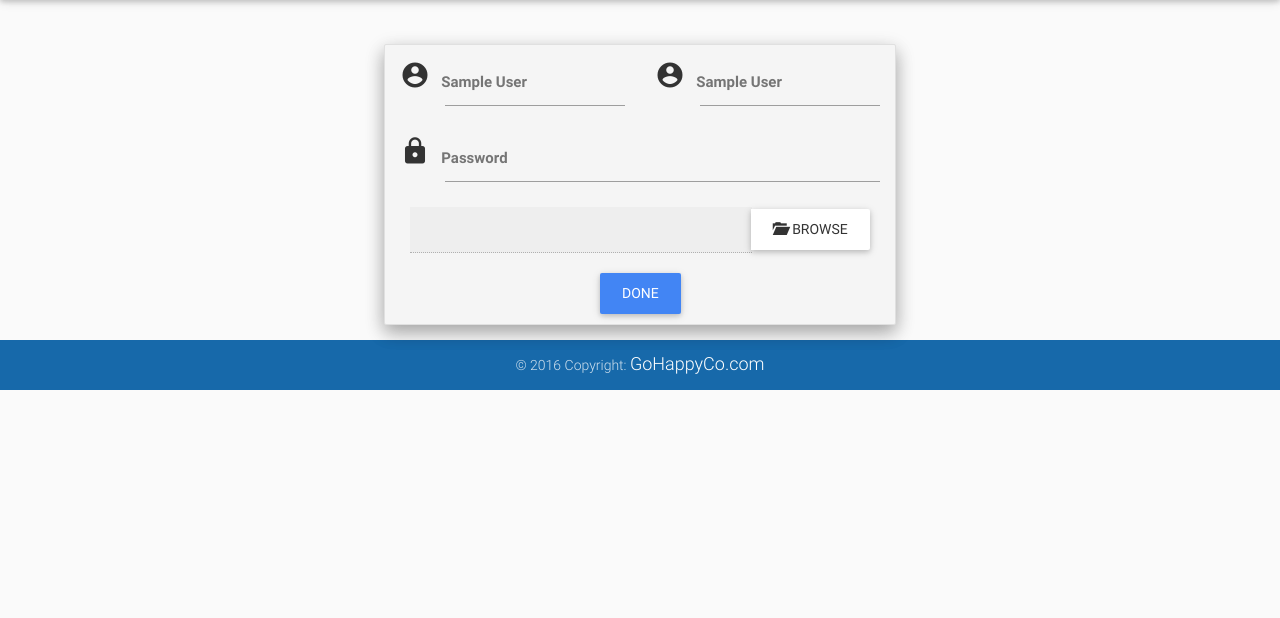
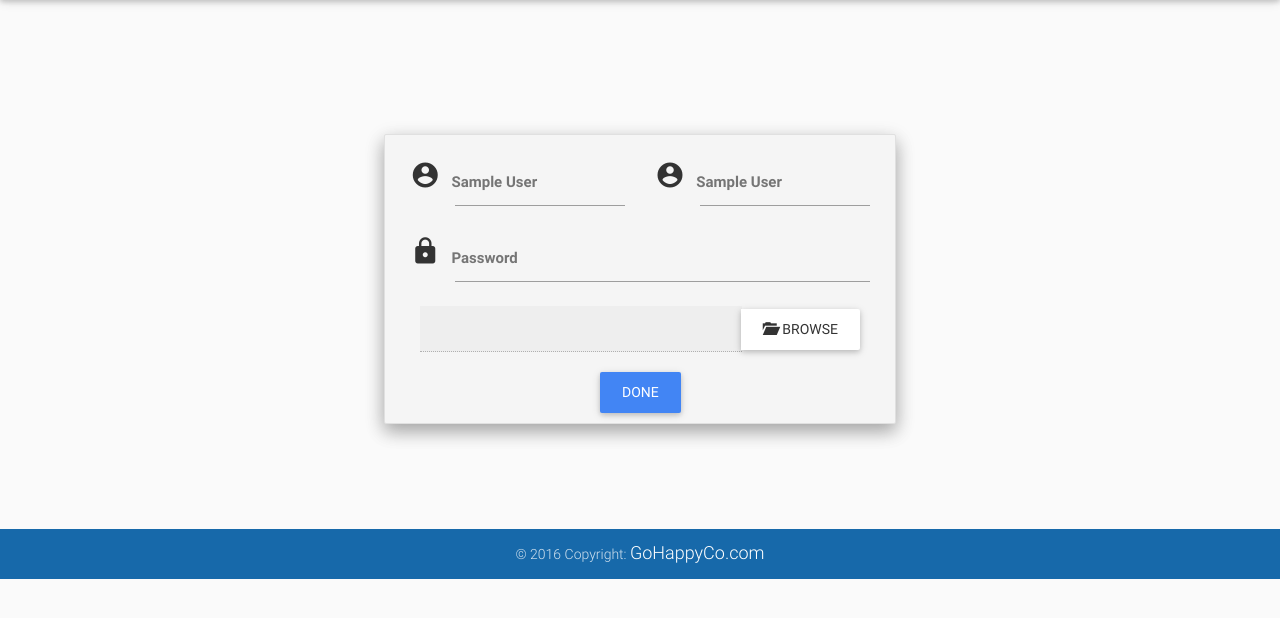
Before and after one commit to kazemnejad/gosocial, a Flask app: a page that uses gosocialserver/templates/editprofile.html in a window 1280 px wide. Shown: the part 114-732 px from the top of the page. Run offline with Flask 2, Linux system fonts and the light colour scheme; the visitor is signed in with stand-in values (Sample User, id 1); some libraries are stand-ins or nearby versions.

Commit message:
editprofile ui fix

```diff
--- a/gosocialserver/config_db.py
+++ b/gosocialserver/config_db.py
@@ -1,5 +1,5 @@
 db = {
     "user": "root",
-    "password": "m1m3a7e6",
+    "password": "poqoieeopoe",
     "database": "gosocial"
 }
--- a/gosocialserver/templates/editprofile.html
+++ b/gosocialserver/templates/editprofile.html
@@ -28,9 +28,14 @@
 <div class="space-30"></div>
 
 {% include 'navbar.html' %}
+
+<div class="space-30"></div>
+<div class="space-30"></div>
+<div class="space-30"></div>
+
 <div class="collection z-depth-2"
      style="max-width: 40%; left: 30%; right: 30%; background-color:#f5f5f5; text-color:#FFFFFF">
-    <div class="row-center">
+    <div class="row-center" style="padding: 2%">
         <form class="col-md-12" id="register-form" style="display:block" method="post"
               action="/users/{{ user.username }}/edit" enctype="multipart/form-data">
             <div class="row">
@@ -88,6 +93,11 @@
 
     </div>
 </div>
+
+<div class="space-30"></div>
+<div class="space-30"></div>
+<div class="space-30"></div>
+
 {% include 'footer.html' %}
 
 
--- a/gosocialserver/templates/home.html
+++ b/gosocialserver/templates/home.html
@@ -73,6 +73,7 @@
             <p style="font-size:100%;">{{ post.body[:340] + "..." if post.body|length > 140 else post.body }}</p>
             {% endautoescape %}
 
+
         </div>
         <!--Buttons-->
         <div class="card-btn">
@@ -86,6 +87,11 @@
                 <span class="glyphicon glyphicon-thumbs-down"></span>
                 <span id="dislike-btn-{{ post.id }}">{{ post.dislike_count }}</span>
             </a>
+
+            <button type="button" class="btn-flat btn-link"
+                    style="color: #404040; text-decoration: none;position: absolute; right: 0px ;left: auto;">
+                    Read More
+            </button>
         </div>
         <!--/.Buttons-->
     </div>
```
